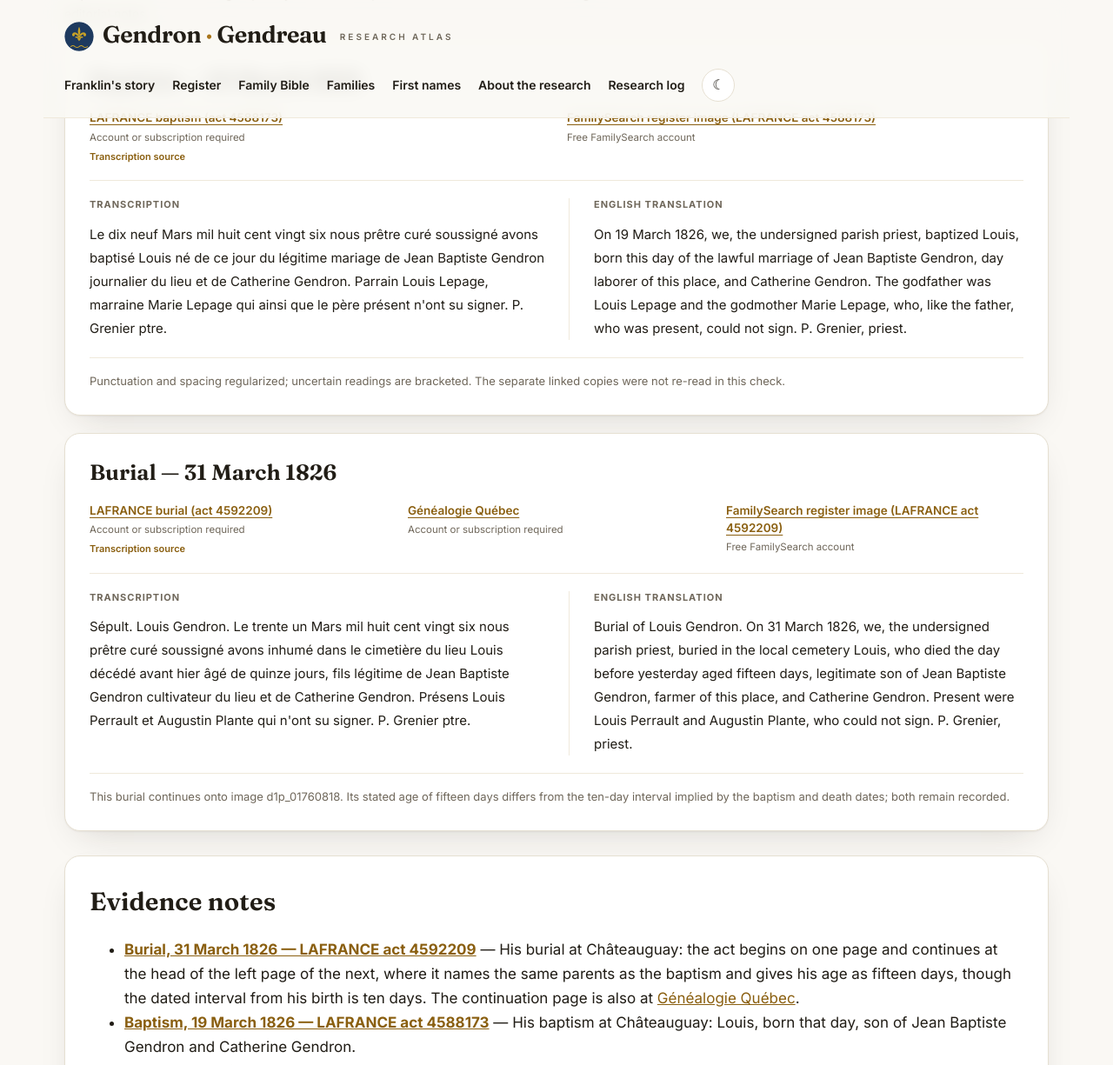
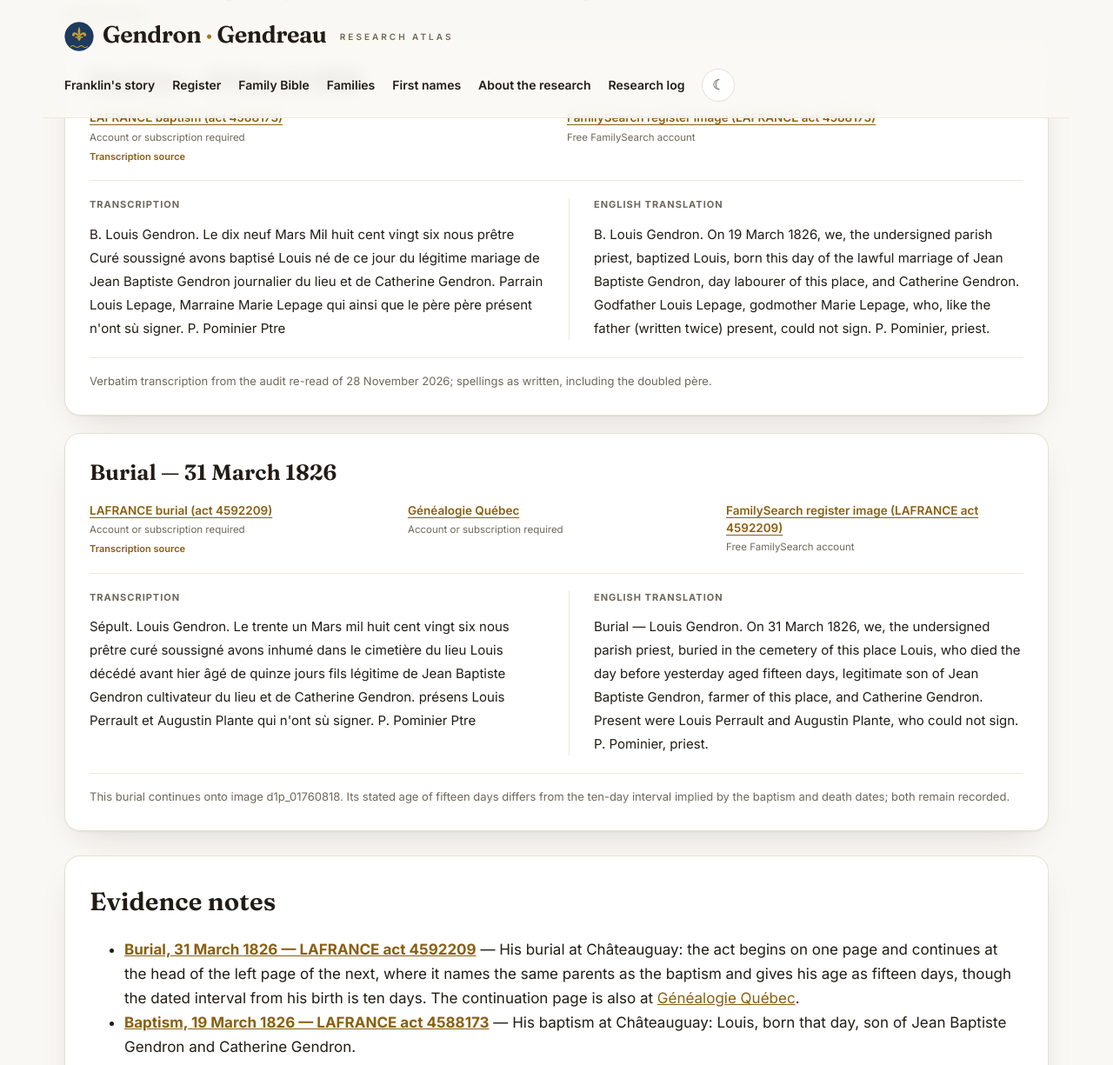
Before and after one commit to vetharmon/gendron-research, a Jekyll site: the page built from _candidates/c179.md, in a window 1280 px wide and 1400 px high, scrolled down 1255 px, cut to the strip 0-1225 px from the top of the window. Shown: the whole strip at 87% size. Built offline with Jekyll 4.4.1, drawn with Linux system fonts in a browser that asks for light colours; part of the change alters nothing that is shown.

Commit message:
Add files via upload

```diff
--- a/_candidates/c179.md
+++ b/_candidates/c179.md
@@ -16,53 +16,56 @@ sources:
 - label: LAFRANCE baptism (act 4588173)
   url: https://www.genealogiequebec.com/Membership/LAFRANCE/acte/4588173
   access: Account or subscription required
-  provenance: Original register image read on 23 November 2026. The act explicitly says born this day, confirming 19 March as both birth and baptism date.
+  provenance: Original register image read on 23 November 2026. The act explicitly says born this day, confirming 19 March as both birth and baptism date. Re-read and verified 28 November 2026.
   document_id: act-4588173
   document_primary: true
   document_title: Baptism — 19 March 1826
   document_note: ''
-  transcription: Le dix neuf Mars mil huit cent vingt six nous prêtre curé soussigné avons baptisé Louis né de ce jour du légitime mariage de Jean Baptiste Gendron journalier du lieu et de Catherine Gendron. Parrain Louis Lepage, marraine Marie Lepage qui ainsi que le père présent n'ont su signer. P. Grenier ptre.
-  translation: On 19 March 1826, we, the undersigned parish priest, baptized Louis, born this day of the lawful marriage of Jean Baptiste Gendron, day laborer of this place, and Catherine Gendron. The godfather was Louis Lepage and the godmother Marie Lepage, who, like the father, who was present, could not sign. P. Grenier, priest.
+  transcription: "B. Louis Gendron. Le dix neuf Mars Mil huit cent vingt six nous prêtre Curé soussigné avons baptisé Louis né de ce jour du légitime mariage de Jean Baptiste Gendron journalier du lieu et de Catherine Gendron. Parrain Louis Lepage, Marraine Marie Lepage qui ainsi que le père père présent n'ont sù signer. P. Pominier Ptre"
+  translation: "B. Louis Gendron. On 19 March 1826, we, the undersigned parish priest, baptized Louis, born this day of the lawful marriage of Jean Baptiste Gendron, day labourer of this place, and Catherine Gendron. Godfather Louis Lepage, godmother Marie Lepage, who, like the father (written twice) present, could not sign. P. Pominier, priest."
   text_language: fr
   text_type: transcription
-  text_note: Punctuation and spacing regularized; uncertain readings are bracketed. The separate linked copies were not re-read in this check.
+  text_note: "Verbatim transcription from the audit re-read of 28 November 2026; spellings as written, including the doubled père."
 - label: LAFRANCE burial (act 4592209)
   url: https://www.genealogiequebec.com/Membership/LAFRANCE/acte/4592209
   access: Account or subscription required
-  provenance: Original register image read on 23 November 2026. The opening and continuation are both read. Death 29 March, burial 31 March; the written age is fifteen days, although the baptism-to-death interval is ten days. The discrepancy is retained.
+  provenance: Original register image read on 23 November 2026. The opening and continuation are both read. Death 29 March, burial 31 March; the written age is fifteen days, although the baptism-to-death interval is ten days. The discrepancy is retained. Re-read and verified 28 November 2026 — the act begins on this image (d1p_01760817.jpg) and concludes at the top of the next image, d1p_01760818.jpg; the transcription joins the page break. The act's stated age, fifteen days, sits oddly with a 19 March birth and a 29 March death — the discrepancy is in the record as written.
   document_id: act-4592209
   document_primary: true
   document_title: Burial — 31 March 1826
   document_note: This burial continues onto image d1p_01760818. Its stated age of fifteen days differs from the ten-day interval implied by the baptism and death dates; both remain recorded.
-  transcription: Sépult. Louis Gendron. Le trente un Mars mil huit cent vingt six nous prêtre curé soussigné avons inhumé dans le cimetière du lieu Louis décédé avant hier âgé de quinze jours, fils légitime de Jean Baptiste Gendron cultivateur du lieu et de Catherine Gendron. Présens Louis Perrault et Augustin Plante qui n'ont su signer. P. Grenier ptre.
-  translation: Burial of Louis Gendron. On 31 March 1826, we, the undersigned parish priest, buried in the local cemetery Louis, who died the day before yesterday aged fifteen days, legitimate son of Jean Baptiste Gendron, farmer of this place, and Catherine Gendron. Present were Louis Perrault and Augustin Plante, who could not sign. P. Grenier, priest.
+  transcription: "Sépult. Louis Gendron. Le trente un Mars mil huit cent vingt six nous prêtre curé soussigné avons inhumé dans le cimetière du lieu Louis décédé avant hier âgé de quinze jours fils légitime de Jean Baptiste Gendron cultivateur du lieu et de Catherine Gendron. présens Louis Perrault et Augustin Plante qui n'ont sù signer. P. Pominier Ptre"
+  translation: "Burial — Louis Gendron. On 31 March 1826, we, the undersigned parish priest, buried in the cemetery of this place Louis, who died the day before yesterday aged fifteen days, legitimate son of Jean Baptiste Gendron, farmer of this place, and Catherine Gendron. Present were Louis Perrault and Augustin Plante, who could not sign. P. Pominier, priest."
   text_language: fr
   text_type: transcription
-  text_note: Punctuation and spacing regularized; uncertain readings are bracketed. The separate linked copies were not re-read in this check.
+  text_note: "Verbatim transcription from the audit re-read of 28 November 2026; spellings as written."
 - label: PRDH-IGD
   url: https://www.prdh-igd.com/Membership/fr/PRDH/Famille/116715
   access: Account or subscription required
-  provenance: Recorded in the source research notes.
+  provenance: Recorded in the source research notes. PRDH reconstitution page — not opened in the audit (no PRDH hits spent, per the audit's standing rule); the underlying baptism and burial acts were verified through their LAFRANCE and FamilySearch copies on 28 November 2026.
 - label: Généalogie Québec
   url: https://www.genealogiequebec.com/Membership/LAFRANCE/img/tag/d1p_01760818.jpg
   access: Account or subscription required
-  provenance: Recorded in the source research notes.
+  provenance: Recorded in the source research notes. Identity-checked 28 November 2026 — this is the image following the burial act's first page; its top carries the conclusion of the burial of Louis Gendron (act 4592209), and the rest of the image holds April 1826 acts. It carries the burial act's transcription.
+  transcription: "Sépult. Louis Gendron. Le trente un Mars mil huit cent vingt six nous prêtre curé soussigné avons inhumé dans le cimetière du lieu Louis décédé avant hier âgé de quinze jours fils légitime de Jean Baptiste Gendron cultivateur du lieu et de Catherine Gendron. présens Louis Perrault et Augustin Plante qui n'ont sù signer. P. Pominier Ptre"
   document_id: act-4592209
   document_primary: false
 - label: PRDH-IGD
   url: https://www.prdh-igd.com/Membership/fr/PRDH/Individu/2687615
   access: Account or subscription required
-  provenance: Recorded in the source research notes.
+  provenance: Recorded in the source research notes. PRDH reconstitution page — not opened in the audit (no PRDH hits spent, per the audit's standing rule); the underlying baptism and burial acts were verified through their LAFRANCE and FamilySearch copies on 28 November 2026.
 - label: FamilySearch register image (LAFRANCE act 4588173)
   url: https://www.familysearch.org/ark:/61903/3:1:3QS7-L993-W2RD
   access: Free FamilySearch account
-  provenance: Quebec, Catholic Parish Registers, 1621-1979 — image 296, DGS 5468917. Matched to the LAFRANCE act on name, date and parents (12 Nov 2026).
+  provenance: Quebec, Catholic Parish Registers, 1621-1979 — image 296, DGS 5468917. Matched to the LAFRANCE act on name, date and parents (12 Nov 2026). Re-read and verified 28 November 2026 — image 296 of 480, film 005468917; a second baptism of the same date (Flavie Lachance) appears on the same image.
+  transcription: "Le dix neuf Mars mil huit cent vingt six nous prêtre Curé soussigné avons baptisé Louis né de ce jour du légitime mariage de Jean Baptiste Gendron journalier du lieu et de Catherine Gendron. Parrain Louis Lepage, Marraine Marie Lepage qui ainsi que le père présent n'ont sçu signer."
   document_id: act-4588173
   document_primary: false
 - label: FamilySearch register image (LAFRANCE act 4592209)
   url: https://www.familysearch.org/ark:/61903/3:1:3QSQ-G993-WLXH
   access: Free FamilySearch account
-  provenance: Quebec, Catholic Parish Registers, 1621-1979 — image 298, DGS 5468917. Matched to the LAFRANCE act on name, date and parents (12 Nov 2026).
+  provenance: Quebec, Catholic Parish Registers, 1621-1979 — image 298, DGS 5468917. Matched to the LAFRANCE act on name, date and parents (12 Nov 2026). Re-read and verified 28 November 2026 — image 298 of 480, film 005468917; the only burial of 31 March 1826 on the image.
+  transcription: "Le trente un Mars mil huit cent vingt six nous prêtre Curé soussigné avons inhumé dans le cimetière du lieu Louis décédé avant hier, âgé de quinze jours, fils légitime de Jean Baptiste Gendron cultivateur du lieu et de Catherine Gendron. Présens Louis Perrault et Augustin Plante qui n'ont sçu signer."
   document_id: act-4592209
   document_primary: false
 filenames:
```
